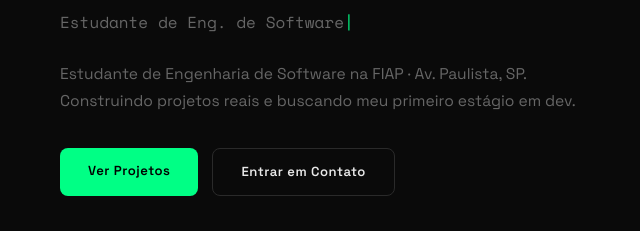
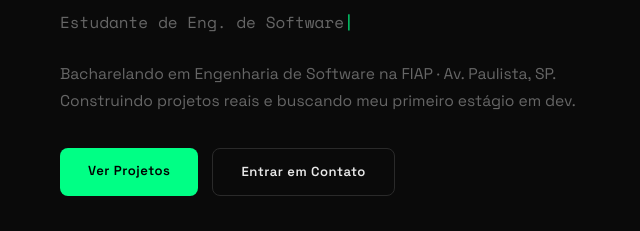
Before and after one commit to dudsbtw/portfolio-ef, a plain HTML site: page index.html in a window 1280 px wide. Shown: the part 417-648 px from the top of the page, 4-644 px from the left. Drawn offline with nearby package versions, Linux system fonts and the light colour scheme.

Commit message:
updt index

```diff
--- a/index.html
+++ b/index.html
@@ -42,7 +42,7 @@
         <p class="hero__greeting">Olá, eu sou</p>
         <h1 class="hero__nome">Eduardo<br><span>Frois</span></h1>
         <p class="hero__role"><span id="roleText"></span><span class="cursor">|</span></p>
-        <p class="hero__bio">Estudante de Engenharia de Software na FIAP · Av. Paulista, SP.<br>Construindo projetos reais e buscando meu primeiro estágio em dev.</p>
+        <p class="hero__bio">Bacharelando em Engenharia de Software na FIAP · Av. Paulista, SP.<br>Construindo projetos reais e buscando meu primeiro estágio em dev.</p>
         <div class="hero__ctas">
           <a href="#projetos" class="btn btn--primary">Ver Projetos</a>
           <a href="#contato" class="btn btn--ghost">Entrar em Contato</a>
```
